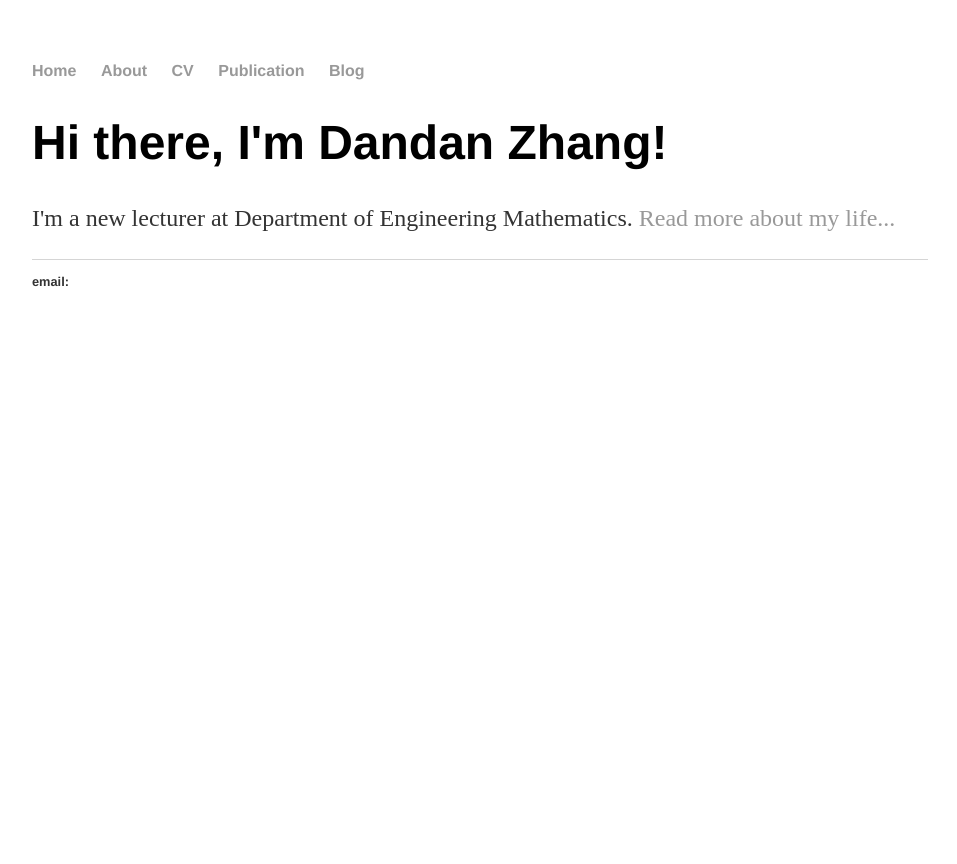
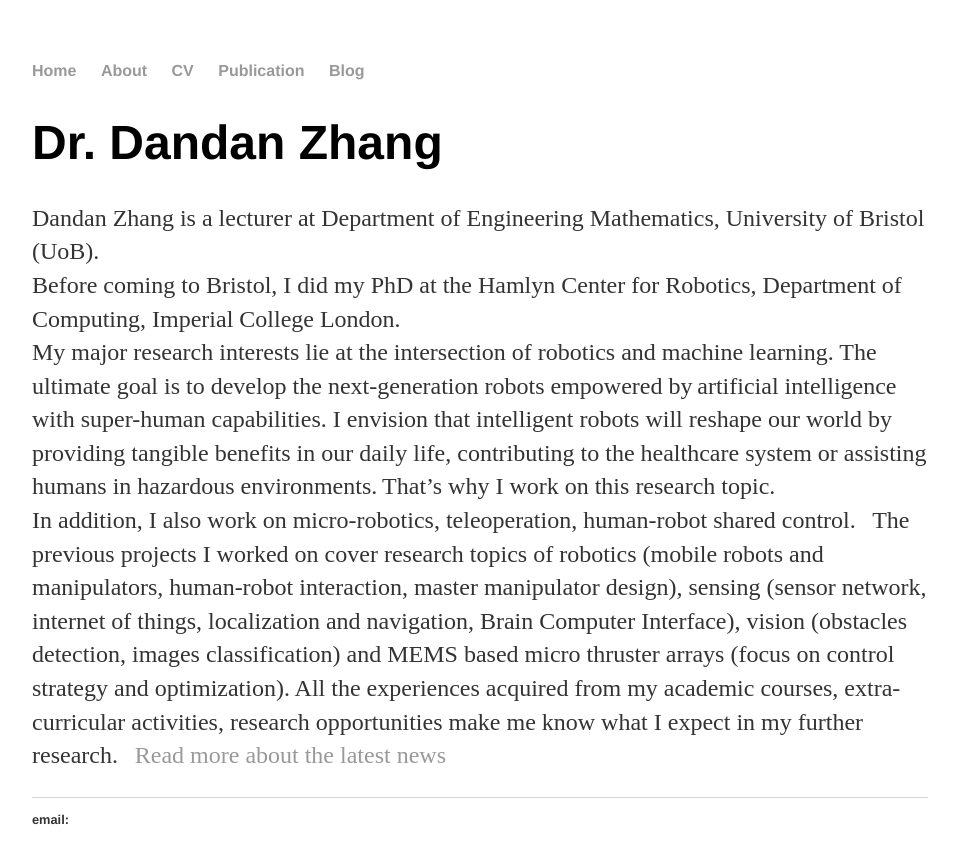
Before and after one commit to ImperialDanDan/ImperialDanDan.github.io, a Jekyll site: the page built from index.html, in a window 1280 px wide. Shown: the top 864 px of the page, without its empty margins (160-1117 px from the left). Built offline with Jekyll 4.4.1, drawn with Linux system fonts in a browser that asks for light colours; Markdown is read by kramdown in place of the engine named in the settings.

Commit message:
Update index.html

```diff
--- a/index.html
+++ b/index.html
@@ -1,9 +1,21 @@
 ---
 layout: default
-title: Dr. Dandan Zhang, University of Bristol
+title: Dr. Dandan Zhang, Deparment of Engineering Mathematics, University of Bristol
 ---
 <div class="blurb">
-    <h1>Hi there, I'm Dandan Zhang!</h1>
-    <p>I'm a new lecturer at Department of Engineering Mathematics.
-        <a href="/about">Read more about my life...</a></p>
+    <h1> Dr. Dandan Zhang </h1>
+    <p> Dandan Zhang is a lecturer at Department of Engineering Mathematics, University of Bristol (UoB). <br>
+        Before coming to Bristol, I did my PhD at the Hamlyn Center for Robotics, Department of Computing, Imperial College London.<br>
+     My major research interests lie at the intersection of robotics and machine learning.
+        The ultimate goal is to develop the next-generation robots empowered by artificial intelligence with super-human capabilities.
+        I envision that intelligent robots will reshape our world by providing tangible benefits in our daily life,
+        contributing to the healthcare system or assisting humans in hazardous environments. That’s why I work on this research topic.<br>
+       In addition, I also work on micro-robotics, teleoperation, human-robot shared control.
+
+The previous projects I worked on cover research topics of robotics (mobile robots and manipulators, human-robot interaction, master manipulator design),
+sensing (sensor network, internet of things, localization and navigation, Brain Computer Interface),
+vision (obstacles detection, images classification) and MEMS based micro thruster arrays (focus on control strategy and optimization). All the experiences acquired from my academic courses, extra-curricular activities, research opportunities make me know what I expect in my further research.
+
+
+        <a href="/about"> Read more about the latest news </a></p>
 </div><!-- /.blurb -->
```
